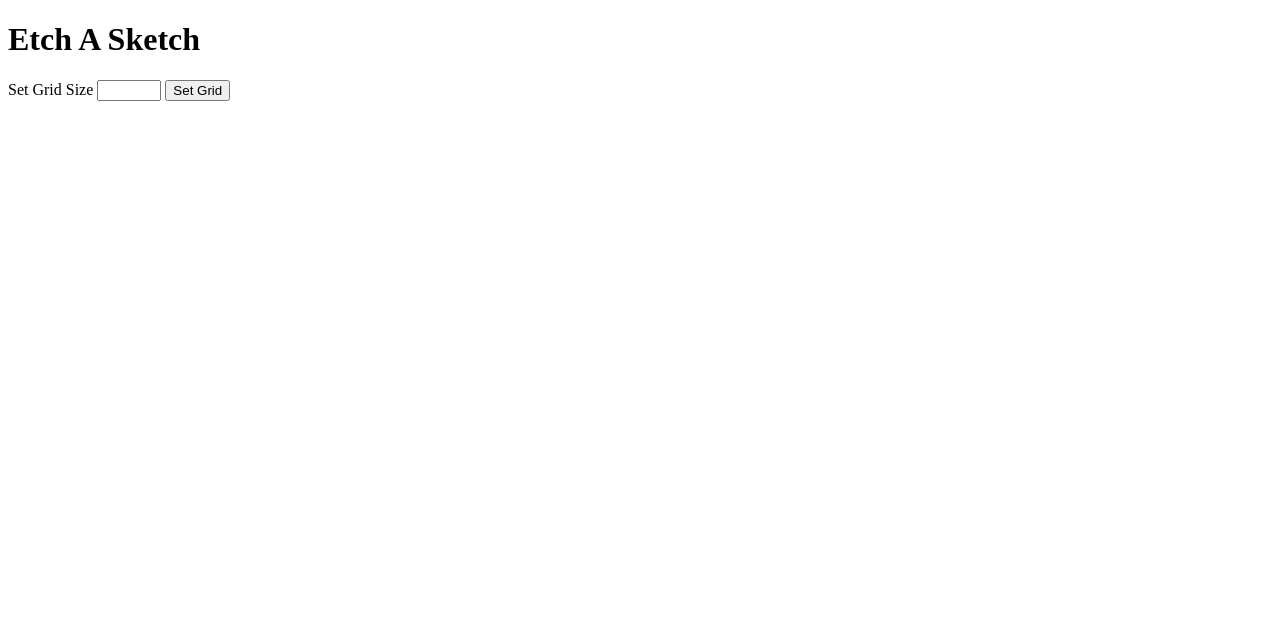
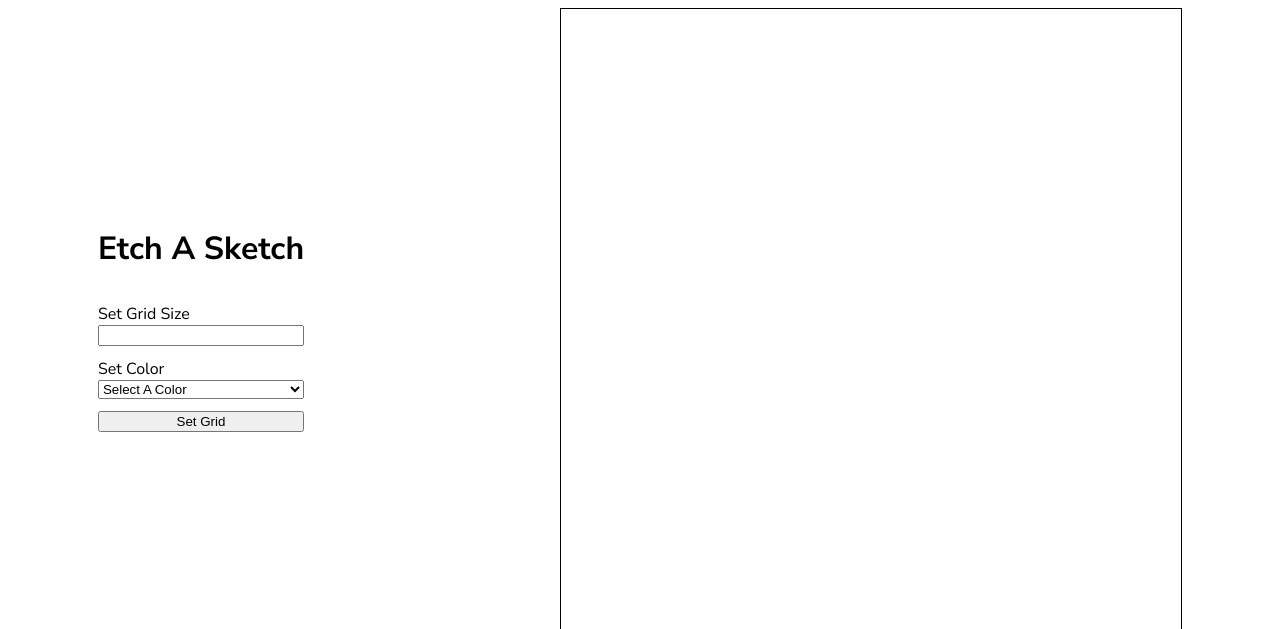
Before and after one commit to rayx3000/etch-a-sketch, a plain HTML site: page index.html in a window 1280 px wide. Shown: the top 629 px of the page. Drawn offline with Linux system fonts and the light colour scheme; a web font is replaced by a local one.

Commit message:
add html and css content for etch and sketch

```diff
--- a/index.html
+++ b/index.html
@@ -5,15 +5,32 @@
     <meta name="viewport" content="width=device-width, initial-scale=1.0">
     <title>Etch A Sketch</title>
     <link rel="stylesheet" href="styles.css">
+    <link rel="preconnect" href="https://fonts.googleapis.com">
+    <link rel="preconnect" href="https://fonts.gstatic.com" crossorigin>
+    <link href="https://fonts.googleapis.com/css2?family=Montserrat:ital,wght@0,100..900;1,100..900&family=Nunito+Sans:ital,opsz,wght@0,6..12,200..1000;1,6..12,200..1000&family=SUSE+Mono:ital,wght@0,100..800;1,100..800&display=swap" rel="stylesheet">
 </head>
 <body>
-    <header>
-        <h1>Etch A Sketch</h1>
-    </header>
     <main>
         <div class="options-container">
-            <label for="setGridInput">Set Grid Size</label>
-            <input type="number" id="setGridInput" min="8" max="200" required>
+            <h1>Etch A Sketch</h1>
+            <div>
+                <label for="setGridInput">Set Grid Size</label>
+                <input type="number" id="setGridInput" min="8" max="200" required>
+            </div>
+            <div>
+                <label for="setColor">Set Color</label>
+                <select id="setColor" name="color">
+                    <option value="">Select A Color</option>
+                    <option value="red">Red</option>
+                    <option value="orange">Orange</option>
+                    <option value="yellow">Yellow</option>
+                    <option value="green">Green</option>
+                    <option value="blue">Blue</option>
+                    <option value="pink">Pink</option>
+                    <option value="violet">Violet</option>
+                    <option value="torquoise">Torquoise</option>
+                </select>
+            </div>
             <button id="setGridButton">Set Grid</button>
         </div>
         <div class="container"></div>
--- a/styles.css
+++ b/styles.css
@@ -0,0 +1,33 @@
+body{
+  font-family: "Nunito Sans", sans-serif;;
+}
+
+main{
+    display: flex;
+    justify-content: center;
+    align-items: center;
+    gap: 20vw;
+}
+
+.options-container{
+  display: flex;
+  flex-direction: column;
+  gap: 12px;
+}
+
+.options-container div{
+  display: flex;
+  flex-direction: column;
+}
+
+input::-webkit-outer-spin-button,
+input::-webkit-inner-spin-button {
+  -webkit-appearance: none;
+  margin: 0;
+}
+
+.container{
+  border: 1px solid;
+  width: 620px;
+  height: 620px;
+}
```
